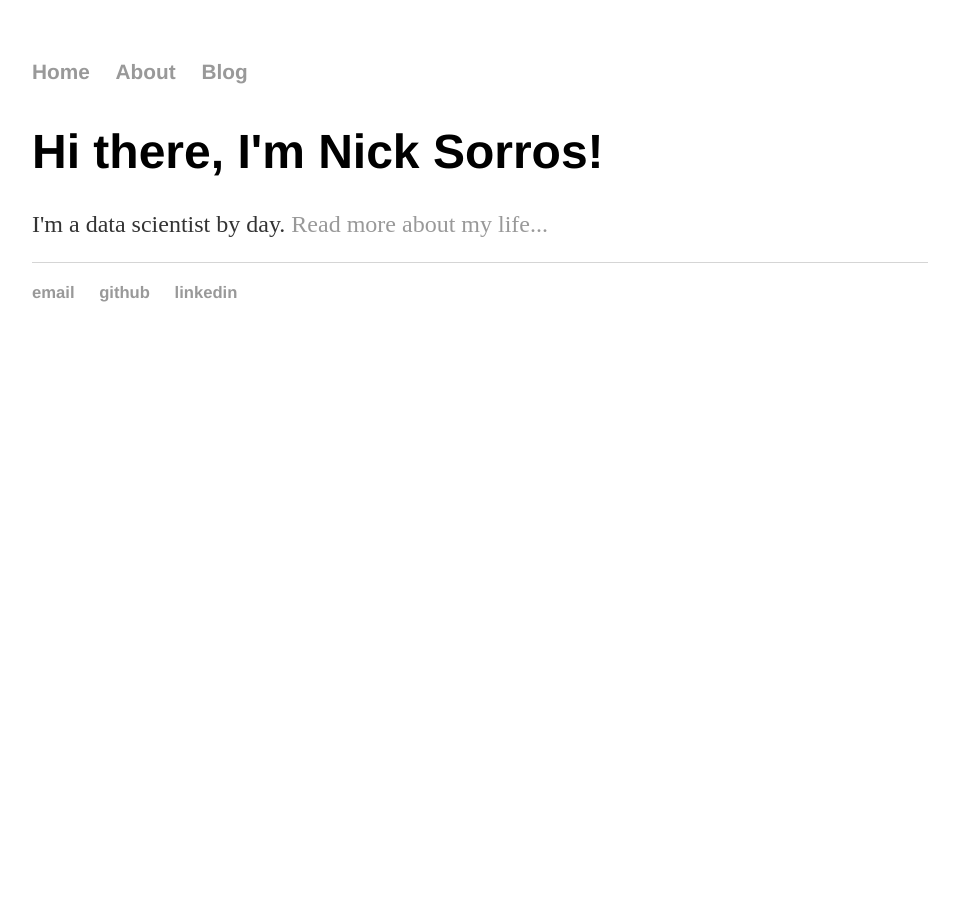
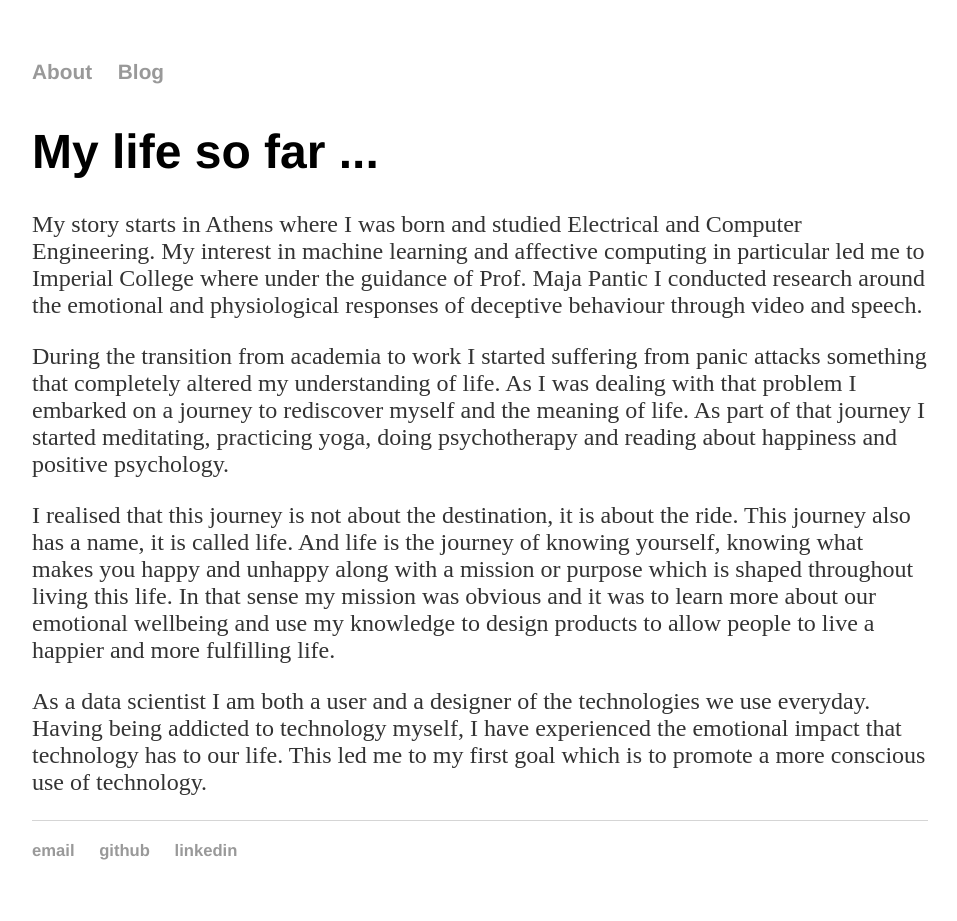
Before and after one commit to nsorros/nsorros.github.io, a Jekyll site: the page built from index.html, in a window 1280 px wide. Shown: the whole page, without its empty margins (160-1117 px from the left). Built offline with Jekyll 4.4.1, drawn with Linux system fonts in a browser that asks for light colours; before the commit the page ends 900 px from its top, so only the background shows below that.

Commit message:
redesign

```diff
--- a/_layouts/default.html
+++ b/_layouts/default.html
@@ -8,8 +8,7 @@
 		<body>
 			<nav>
 	    		<ul>
-	        		<li><a href="/">Home</a></li>
-		        	<li><a href="/about">About</a></li>
+		        	<li><a href="/">About</a></li>
 	        		<li><a href="/blog">Blog</a></li>
 	    		</ul>
 			</nav>
--- a/about/bachelor/index.html
+++ /dev/null
@@ -1,5 +0,0 @@
----
-layout: default
-title: Bachelor
----
-enlightment
--- a/about/highschool/index.html
+++ /dev/null
@@ -1,5 +0,0 @@
----
-layout: default
-title: High school
----
-Darkness
--- a/about/master/index.html
+++ /dev/null
@@ -1,5 +0,0 @@
----
-layout: default
-title: Master
----
-Science
--- a/about/work/index.html
+++ /dev/null
@@ -1,5 +0,0 @@
----
-layout: default
-title: Work
----
-Exploration
--- a/index.html
+++ b/index.html
@@ -1,8 +1,30 @@
 ---
 layout: default
-title: Nick Sorros
+title: My life
 ---
-<div class="blurb">
-	<h1>Hi there, I'm Nick Sorros!</h1>
-	<p>I'm a data scientist by day. <a href="/about">Read more about my life...</a></p>
-</div><!-- /.blurb -->
+<h1> My life so far ... </h1>
+<p>
+	My story starts in Athens where I was born and studied Electrical and Computer Engineering.
+	My interest in machine learning and affective computing in particular led me to Imperial College
+	where under the guidance of Prof. Maja Pantic I conducted research around the emotional and physiological responses
+	of deceptive behaviour through video and speech.
+</p>
+
+<p>
+	During the transition from academia to work I started suffering from panic attacks something that completely altered my understanding of life.
+	As I was dealing with that problem I embarked on a journey to rediscover myself and the meaning of life.
+	As part of that journey I started meditating, practicing yoga, doing psychotherapy and reading about happiness and positive psychology.
+</p>
+
+<p>
+	I realised that this journey is not about the destination, it is about the ride.
+	This journey also has a name, it is called life. And life is the journey of knowing yourself,
+	knowing what makes you happy and unhappy along with a mission or purpose which is shaped throughout living this life.
+	In that sense my mission was obvious and it was to learn more about our emotional wellbeing and use my knowledge to design products to allow people to live a happier and more fulfilling life.
+</p>
+
+<p>
+	As a data scientist I am both a user and a designer of the technologies we use everyday.
+	Having being addicted to technology myself, I have experienced the emotional impact that technology has to our life.
+	This led me to my first goal which is to promote a more conscious use of technology.
+</p>
```
Also changed, not shown: about/index.html (deleted, +0 -30 lines), cv/cv.md (deleted, +0 -88 lines), cv/index.html (deleted, +0 -57 lines).
